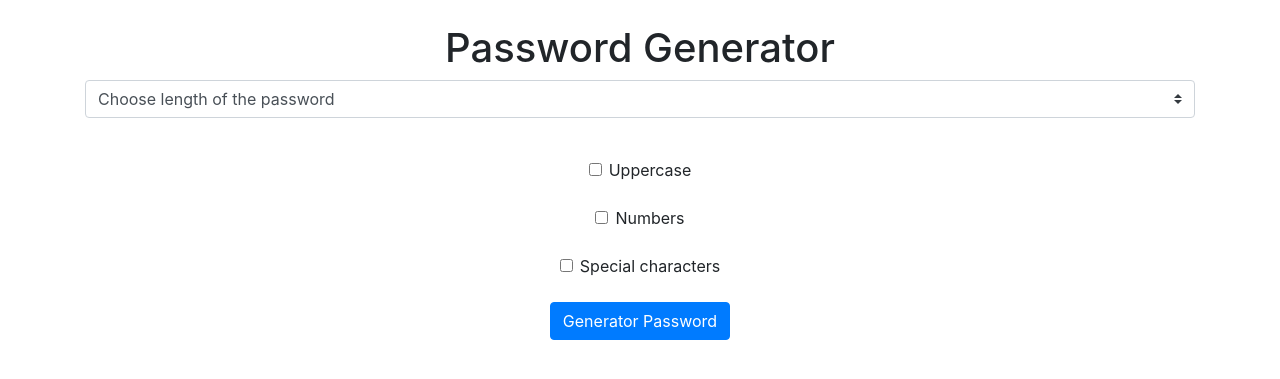
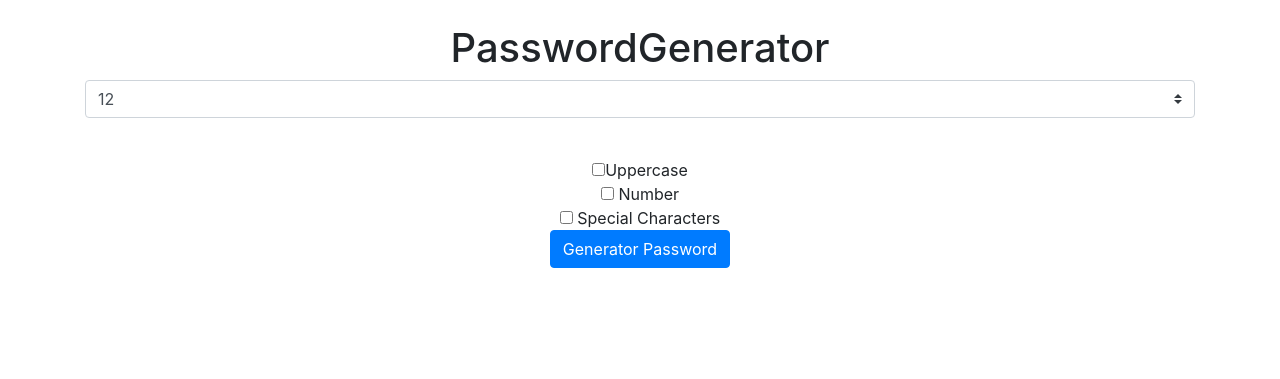
Before and after one commit to pavanasri-nyros/Password_generator_django, a Django app: page / in a window 1280 px wide. Shown: the top 379 px of the page. Run offline with Django 3.2, Linux system fonts and the light colour scheme; some libraries are stand-ins or nearby versions.

```diff
--- a/generator/templates/generator/home.html
+++ b/generator/templates/generator/home.html
@@ -12,46 +12,28 @@
 </head>
 <body>
   <div class="container text-center">    <br>
-    <h1> Password Generator</h1>
+    <h1> PasswordGenerator</h1>
     <form action="{% url 'password' %}">
         <div class="form-group">
             <select name = "length" class="custom-select" id="inputGroupSelect03">
-                <option selected>Choose length of the password</option>
+                <option >Choose length of the password</option>
                 <option value="6">6</option>
                 <option value="7">7</option>
                 <option value="8">8</option>
                 <option value="9">9</option>
                 <option value="10">10</option>
                 <option value="11">11</option>
-                <option value="12">12</option>
+                <option value="12" selected>12</option>
               </select>
 
         </div>
 
         <br>
-
-            <div class="form-check">
-                <input class="form-check-input" type="checkbox" name = "uppercase" value="" id="defaultCheck1">
-                <label class="form-check-label" for="defaultCheck1">
-                  Uppercase
-                </label>
-              </div>
-
+            <input class = "checkbox" type="checkbox" name = "uppercase">Uppercase
         <br>
-        <div class="form-check">
-            <input class="form-check-input" type="checkbox" name = "numbers" value="" id="defaultCheck1">
-            <label class="form-check-label" for="defaultCheck1">
-              Numbers
-            </label>
-          </div>
+        <input type="checkbox" name = "numbers"> Number
         <br>
-
-        <div class="form-check">
-            <input class="form-check-input" type="checkbox" name = "special" value="" id="defaultCheck1">
-            <label class="form-check-label" for="defaultCheck1">
-              Special characters
-            </label>
-          </div>
+        <input type="checkbox" name = "special"> Special Characters
         <br>
 
         <input type="submit" value = "Generator Password" class = "btn btn-primary">
--- a/generator/views.py
+++ b/generator/views.py
@@ -18,7 +18,7 @@ def password(request):
         characters.extend(list('0123456789'))
 
 
-    length = int(request.GET.get('length'))
+    length = int(request.GET.get('length', 12))
 
     thepassword = ''
     for x in range(length):
```
